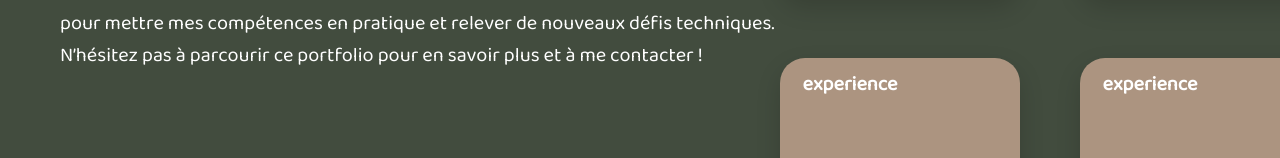
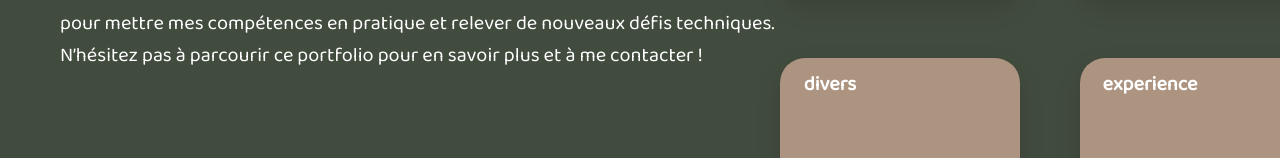
Before and after one commit to saramey-hub/portfolio, a React (Create React App) app: page /about in a window 1280 px wide. Shown: the part 508-666 px from the top of the page. Built offline with nearby package versions, Linux system fonts and the light colour scheme.

Commit message:
modif about

```diff
--- a/src/pages/Storyline.js
+++ b/src/pages/Storyline.js
@@ -87,8 +87,8 @@ function Storyline() {
                        </div>
                    </div>
 
-                   <div className="tech-card">
-                       <h3>experience</h3>
+                   <div className="tech-card3">
+                       <h3>divers</h3>
                        <div className="tech-logos">
                            <div className="logo-placeholder"></div>
                            <div className="logo-placeholder"></div>
--- a/src/styles/Storyline.css
+++ b/src/styles/Storyline.css
@@ -98,3 +98,19 @@
     margin-top: -10px;
     margin-left: -100px;
 }
+
+.tech-card3 {
+    background-color: #AC9480;
+    border-radius: 25px;
+    padding: 20px;
+    height: 120px;
+    width: 200px;
+    box-shadow: 0 10px 25px rgba(0,0,0,0.15);
+}
+
+.tech-card3 h3 {
+    font-size: 20px;
+    font-family: 'Baloo 2', cursive;
+    margin-top: -10px;
+    margin-left: -140px;
+}
```
